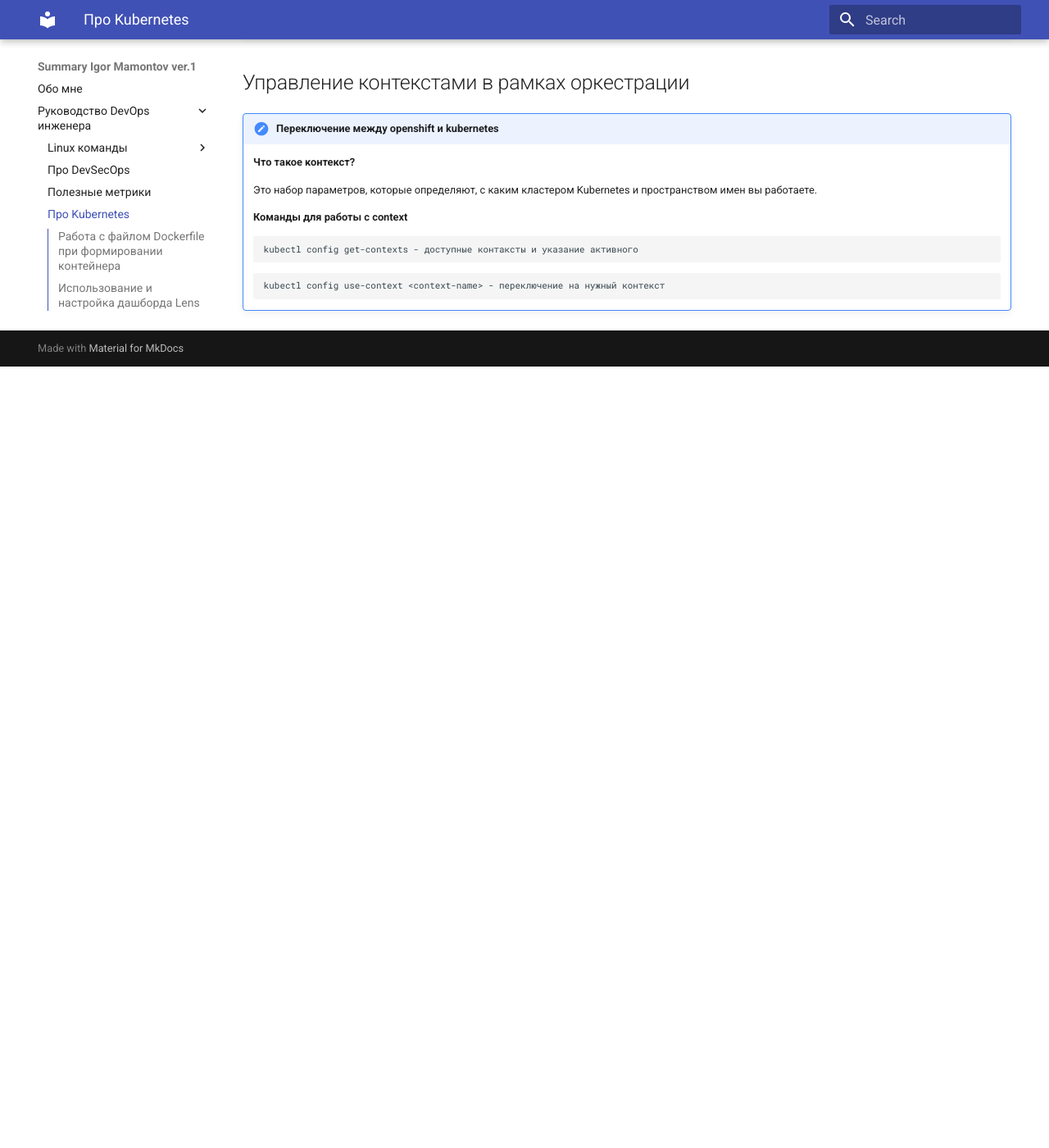
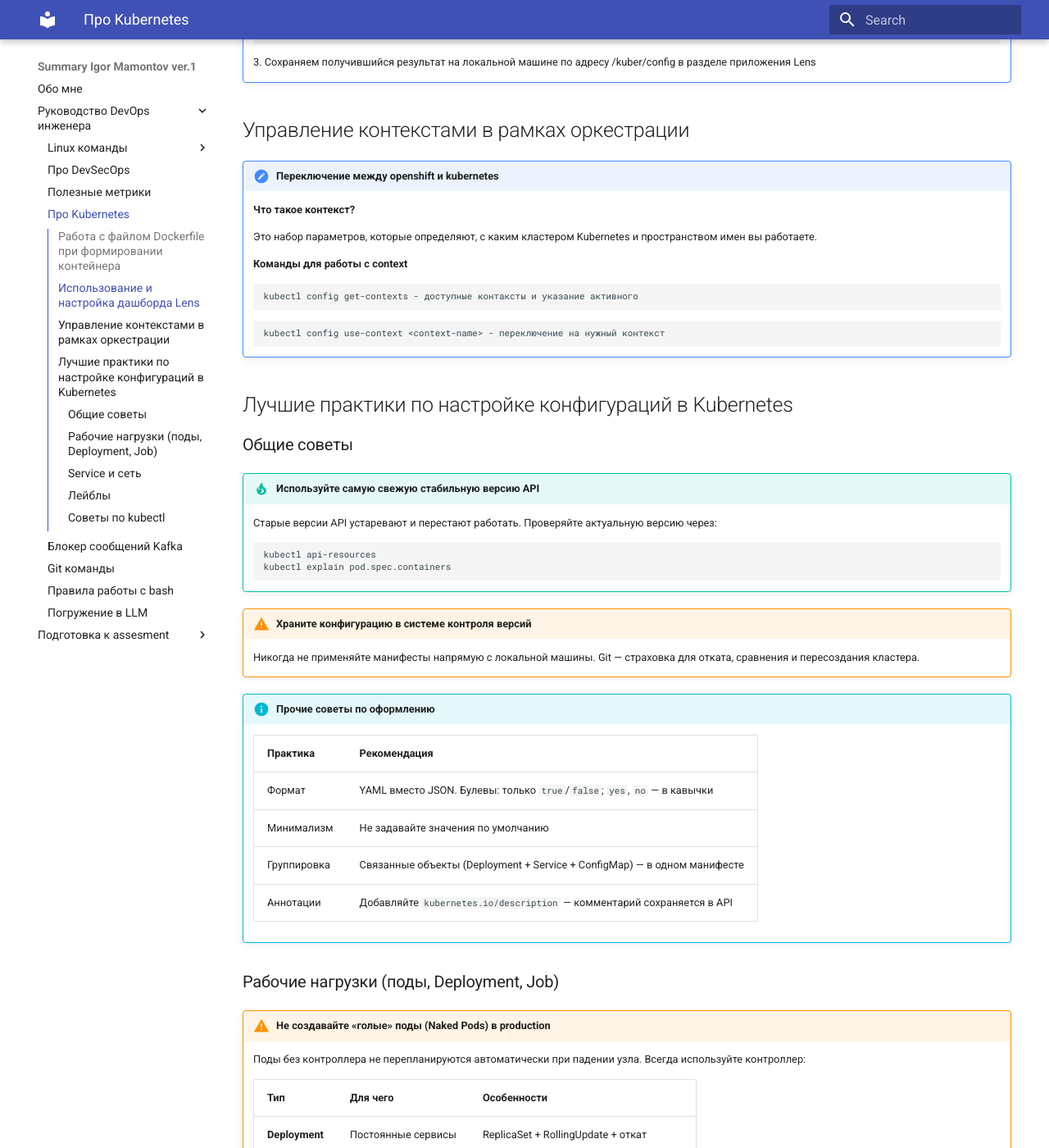
Before and after one commit to Mamontosik/IgorMamontov_Summary, an MkDocs documentation site: the page built from docs/admin_kubernetes.md, in a window 1280 px wide and 1400 px high, scrolled down 1158 px. Shown: the whole window at 82% size. Built offline with MkDocs 1.6.1 and Material for MkDocs 9.7.7, drawn with Linux system fonts in a browser that asks for light colours; before the commit the page ends 1605 px from its top, so only the background shows below that; some of the changed text lies outside the part shown.

Commit message:
kuber tips

````diff
--- a/docs/admin_kubernetes.md
+++ b/docs/admin_kubernetes.md
@@ -5,13 +5,11 @@
 !!! note "Лучшие практики инструкций dockerfile"
 
     **Используйте `COPY` вместо `ADD`, если не нужно распаковывать архивы, явное распаковывание в RUN**
-    <br>
     ``` yaml
     COPY app.tar.gz /tmp/
     RUN tar -xzf /tmp/app.tar.gz -C /app && rm /tmp/app.tar.gz
     ```
     **Минимизируйте число `COPY` и `ADD`, чтобы уменьшить размер образа, копируем только нужные файлы**
-    <br>
     ``` yaml
     COPY src/ /app/src/
     COPY requirements.txt /app/
@@ -24,7 +22,6 @@
     *.log
     ```
     **Копируйте только изменяемые файлы, чтобы ускорить кэширование, сначала зависимости, потом код**
-    <br>
     ``` yaml
     COPY requirements.txt /app/
     RUN pip install -r /app/requirements.txt
@@ -43,17 +40,17 @@
 !!! note "Установка и настройка Lens"
 
     **Скачивание и установка дистрибутива**
-    <br>
+
     Необходимо перейти на сайт https://k8slens.dev/download и скачать необходимый дистрибутив под свою операционную систему
 
     **Документация по работе с Lens**
-    <br>
+
     Ознакомитья с шагами по настройке и управлению Lens можно по ссылке https://docs.k8slens.dev/getting-started/activate-lens-desktop/
 
     **Подключение доступного кластера и созданных namespace для отображения в Lens через загрузку kuberconfig**
-    <br>
+
     1. Переходим на страницу "Add Clusters from kuberconfig"
-    <br>
+
     2.  Находим настройки kuberconfig в каталоге через команду
 
     ```bash
@@ -78,3 +75,93 @@
     ``` bash
     kubectl config use-context <context-name> - переключение на нужный контекст
     ```
+
+## Лучшие практики по настройке конфигураций в Kubernetes
+
+### Общие советы
+
+!!! tip "Используйте самую свежую стабильную версию API"
+    Старые версии API устаревают и перестают работать. Проверяйте актуальную версию через:
+    ```bash
+    kubectl api-resources
+    kubectl explain pod.spec.containers
+    ```
+
+!!! warning "Храните конфигурацию в системе контроля версий"
+    Никогда не применяйте манифесты напрямую с локальной машины. Git — страховка для отката, сравнения и пересоздания кластера.
+
+!!! info "Прочие советы по оформлению"
+    | Практика | Рекомендация |
+    |----------|--------------|
+    | Формат | YAML вместо JSON. Булевы: только `true`/`false`; `yes`, `no` — в кавычки |
+    | Минимализм | Не задавайте значения по умолчанию |
+    | Группировка | Связанные объекты (Deployment + Service + ConfigMap) — в одном манифесте |
+    | Аннотации | Добавляйте `kubernetes.io/description` — комментарий сохраняется в API |
+
+### Рабочие нагрузки (поды, Deployment, Job)
+
+!!! warning "Не создавайте «голые» поды (Naked Pods) в production"
+    Поды без контроллера не перепланируются автоматически при падении узла. Всегда используйте контроллер:
+
+    | Тип | Для чего | Особенности |
+    |-----|----------|-------------|
+    | **Deployment** | Постоянные сервисы | ReplicaSet + RollingUpdate + откат |
+    | **Job** | Однократные задачи | Перезапуск при ошибке, отчёт об успехе |
+
+### Service и сеть
+
+!!! tip "Создавайте Service до рабочих нагрузок"
+    Kubernetes прокидывает переменные окружения Service'ов в поды только для уже существующих Service'ов:
+    ```
+    FOO_SERVICE_HOST=<хост>
+    FOO_SERVICE_PORT=<порт>
+    ```
+
+!!! warning "Избегайте hostPort и hostNetwork"
+    Привязывают поды к узлам, усложняют планировщик и масштабирование.
+
+    | Задача | Решение |
+    |--------|---------|
+    | Локальная отладка | `kubectl port-forward deployment/web 8080:80` |
+    | Внешний доступ | Service типа NodePort |
+    | DNS внутри кластера | `curl http://my-service.default.svc.cluster.local` |
+
+!!! info "Headless Service"
+    Для прямого обращения к подам без балансировки — `clusterIP: None`. DNS возвращает список IP всех подов напрямую.
+
+### Лейблы
+
+!!! note "Используйте осмысленные и стандартные лейблы"
+
+    | Назначение | Команда |
+    |------------|---------|
+    | Поиск подов | `kubectl get pods -l app=myapp` |
+    | Массовое удаление | `kubectl delete pod -l phase=test` |
+    | Отладка (временно отключить под) | `kubectl label pod mypod app-` |
+
+    ```yaml
+    labels:
+      app.kubernetes.io/name: myapp
+      app.kubernetes.io/component: web
+      tier: frontend
+      phase: test
+    ```
+
+
+### Советы по kubectl
+
+| Команда | Описание |
+| --------- | ---------- |
+| `kubectl apply -f configs/ --server-side` | Применить директорию целиком |
+| `kubectl get pods -l app=myapp` | Получить поды по лейблу |
+| `kubectl delete pod -l phase=test` | Массовое удаление подов |
+| `kubectl scale deployment -l app=myapp` | Масштабировать по лейблу |
+| `kubectl rollout undo deployment -l phase=test` | Откатить по лейблу |
+| `kubectl logs -l app=myapp --all-containers -f` | Логи всех контейнеров |
+| `kubectl create deployment webapp --image=nginx` | Быстрый тестовый Deployment |
+| `kubectl expose deployment webapp --port=80` | Быстрый тестовый Service |
+| `kubectl rollout restart deployment my-app` | Мягкий перезапуск |
+| `kubectl scale deployment my-app --replicas=0` | Временная остановка подов |
+
+!!! tip "Pod Disruption Budgets (PDB)"
+    Используйте PDB, чтобы избежать прерываний работы при дрейне узлов.
````
